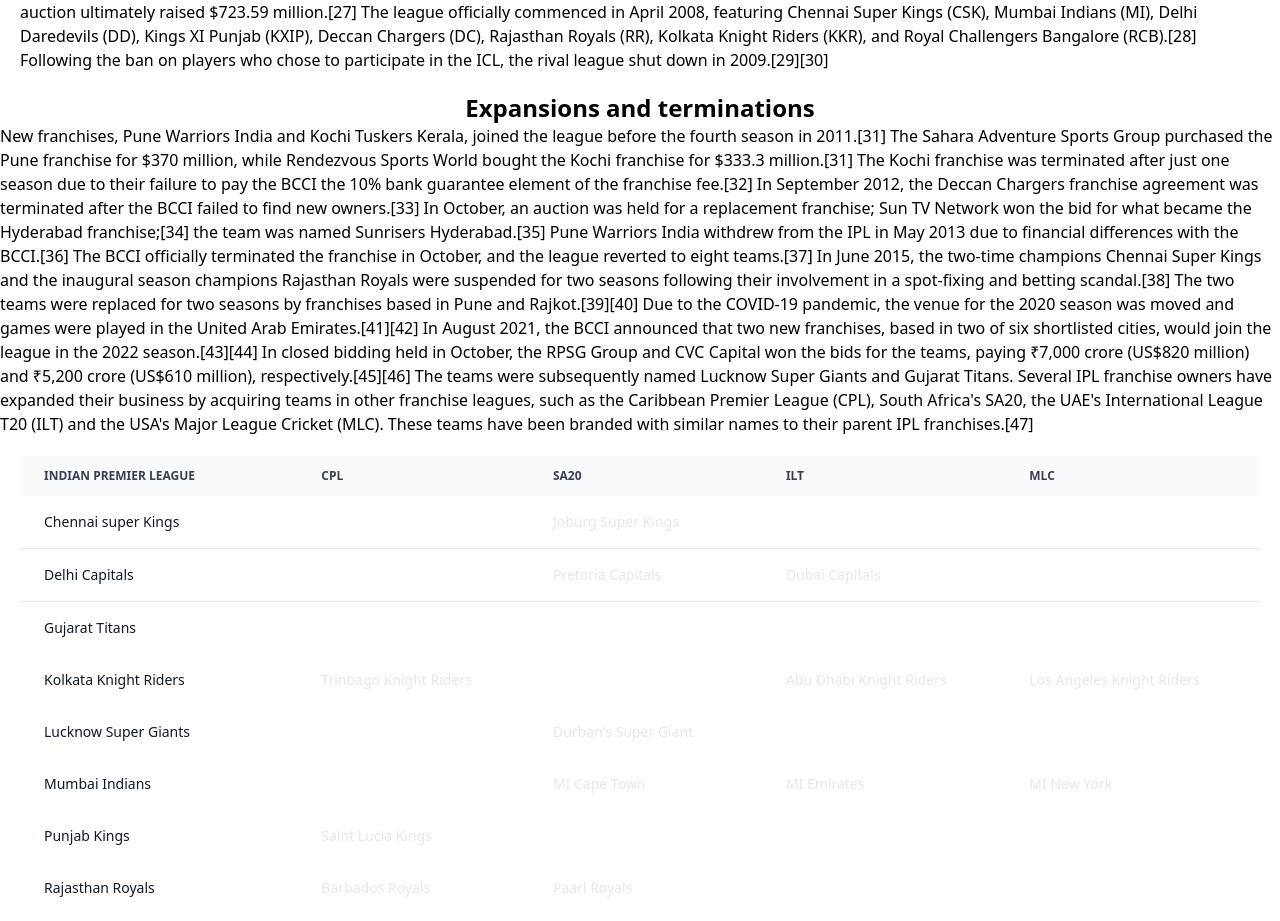
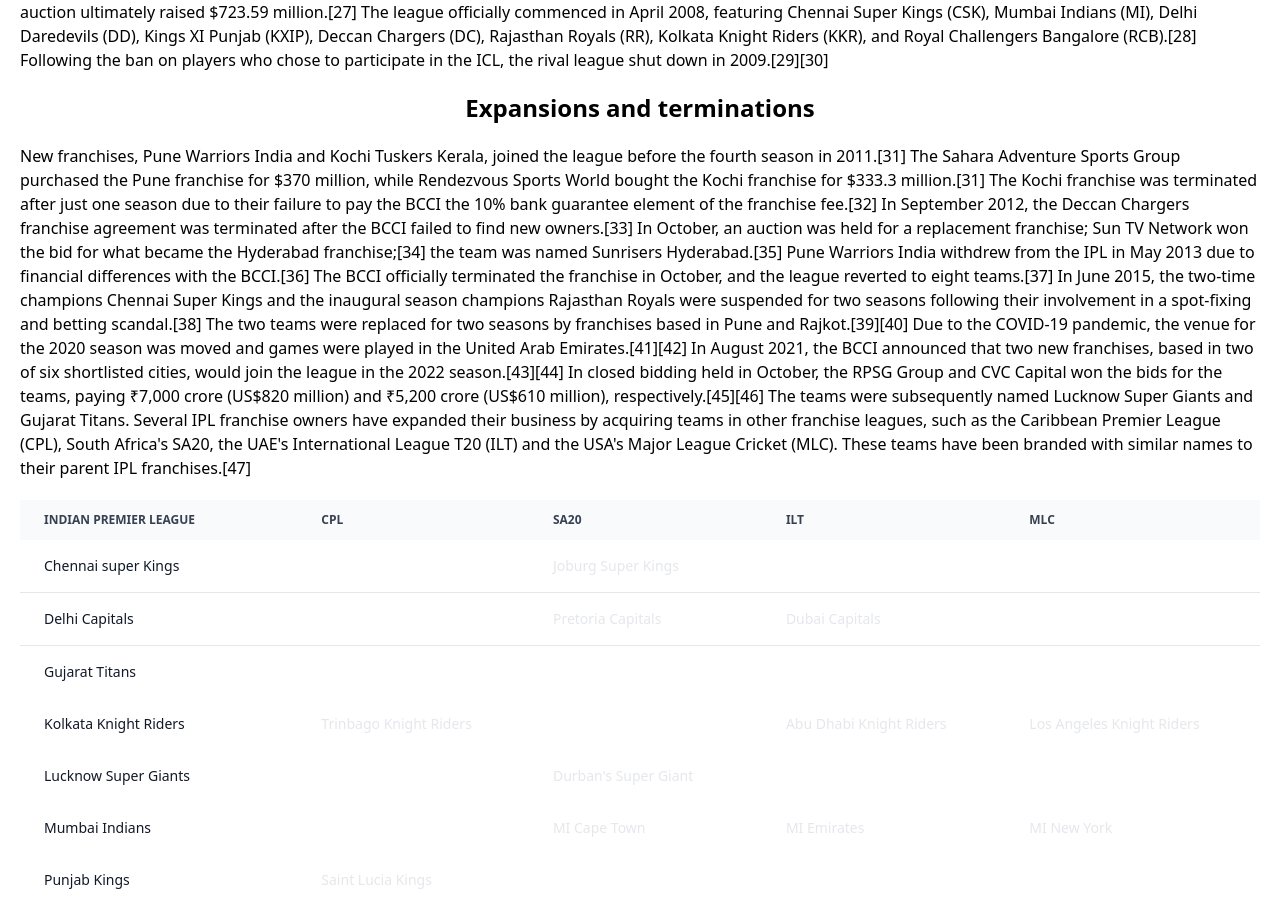
Before and after one commit to subbuke/My-project, a React (Create React App) app in the folder frontend/my-app/: page / in a window 1280 px wide. Shown: the part 986-1907 px from the top of the page. Built offline with nearby package versions, Linux system fonts and the light colour scheme.

Commit message:
nav is adding

```diff
--- a/frontend/my-app/package.json
+++ b/frontend/my-app/package.json
@@ -10,7 +10,7 @@
     "react": "^19.0.0",
     "react-dom": "^19.0.0",
     "react-router-dom": "^7.1.1",
-    "react-scripts": "5.0.1",
+    "react-scripts": "^5.0.1",
     "web-vitals": "^4.2.4"
   },
   "scripts": {
--- a/frontend/my-app/src/App.js
+++ b/frontend/my-app/src/App.js
@@ -3,7 +3,8 @@
 import Dashboard from "./components/Dashboard";
 import { BrowserRouter as Router, Route, Routes } from 'react-router-dom';
 import Teams from "./components/Teams";
-
+import CupWinners from "./components/CupWinners";
+import Players from "./components/Players";
 
 function App() {
 
@@ -15,6 +16,9 @@
      <Routes>
       <Route path="/dashboard" element={<Dashboard />} />
       <Route path="/teams" element={<Teams />} />
+      <Route path="/CupWinners" element={<CupWinners />} />
+      <Route path="/Players" element={<Players />} />
+      <Route path="/" element={<Dashboard />} />
      </Routes>
      </Router>
     </div>
--- a/frontend/my-app/src/components/Dashboard.js
+++ b/frontend/my-app/src/components/Dashboard.js
@@ -20,7 +20,7 @@
 
                 Following the ban on players who chose to participate in the ICL, the rival league shut down in 2009.[29][30]</p>
             <h1 className="text-center font-black text-2xl">Expansions and terminations</h1>
-            <p>New franchises, Pune Warriors India and Kochi Tuskers Kerala, joined the league before the fourth season in 2011.[31] The Sahara Adventure Sports Group purchased the Pune franchise for $370 million, while Rendezvous Sports World bought the Kochi franchise for $333.3 million.[31] The Kochi franchise was terminated after just one season due to their failure to pay the BCCI the 10% bank guarantee element of the franchise fee.[32]
+            <p className="m-5">New franchises, Pune Warriors India and Kochi Tuskers Kerala, joined the league before the fourth season in 2011.[31] The Sahara Adventure Sports Group purchased the Pune franchise for $370 million, while Rendezvous Sports World bought the Kochi franchise for $333.3 million.[31] The Kochi franchise was terminated after just one season due to their failure to pay the BCCI the 10% bank guarantee element of the franchise fee.[32]
 
                 In September 2012, the Deccan Chargers franchise agreement was terminated after the BCCI failed to find new owners.[33] In October, an auction was held for a replacement franchise; Sun TV Network won the bid for what became the Hyderabad franchise;[34] the team was named Sunrisers Hyderabad.[35]
 
```
Also changed, not shown: 2 other files (tests, documents, lock files or other folders).
